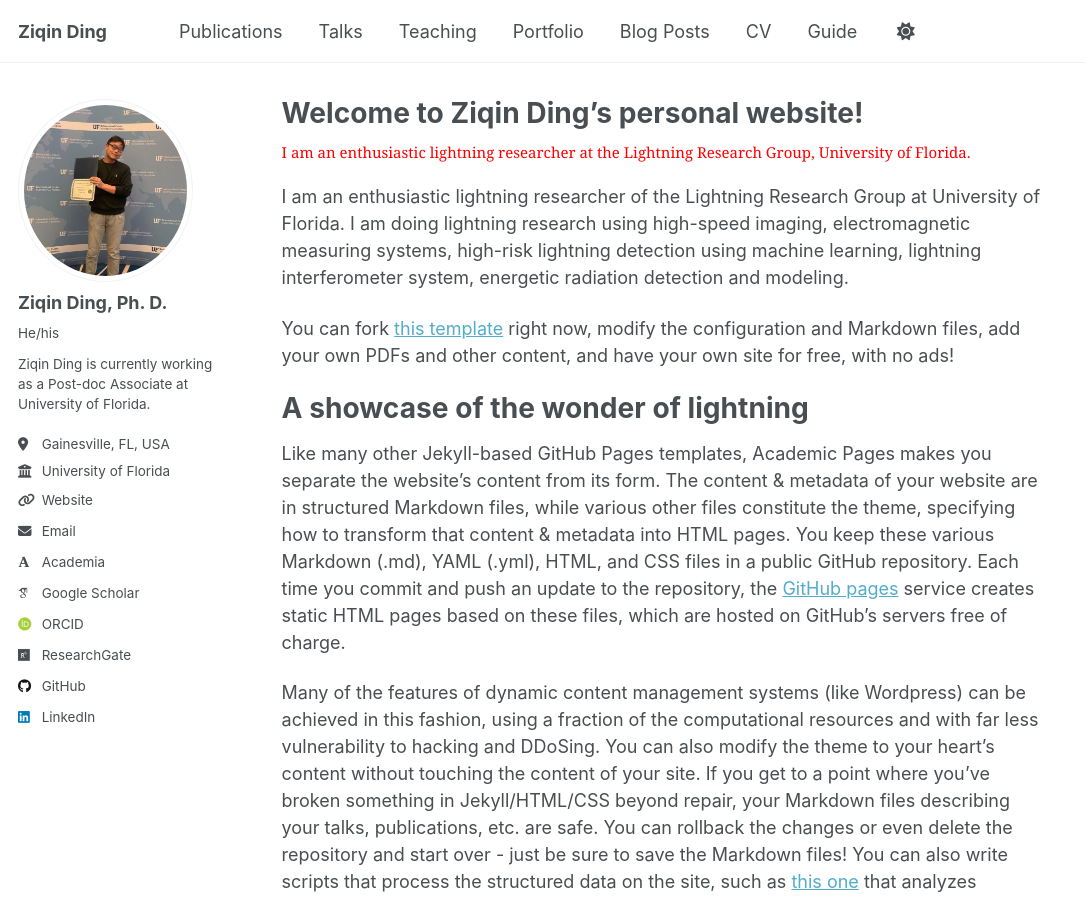
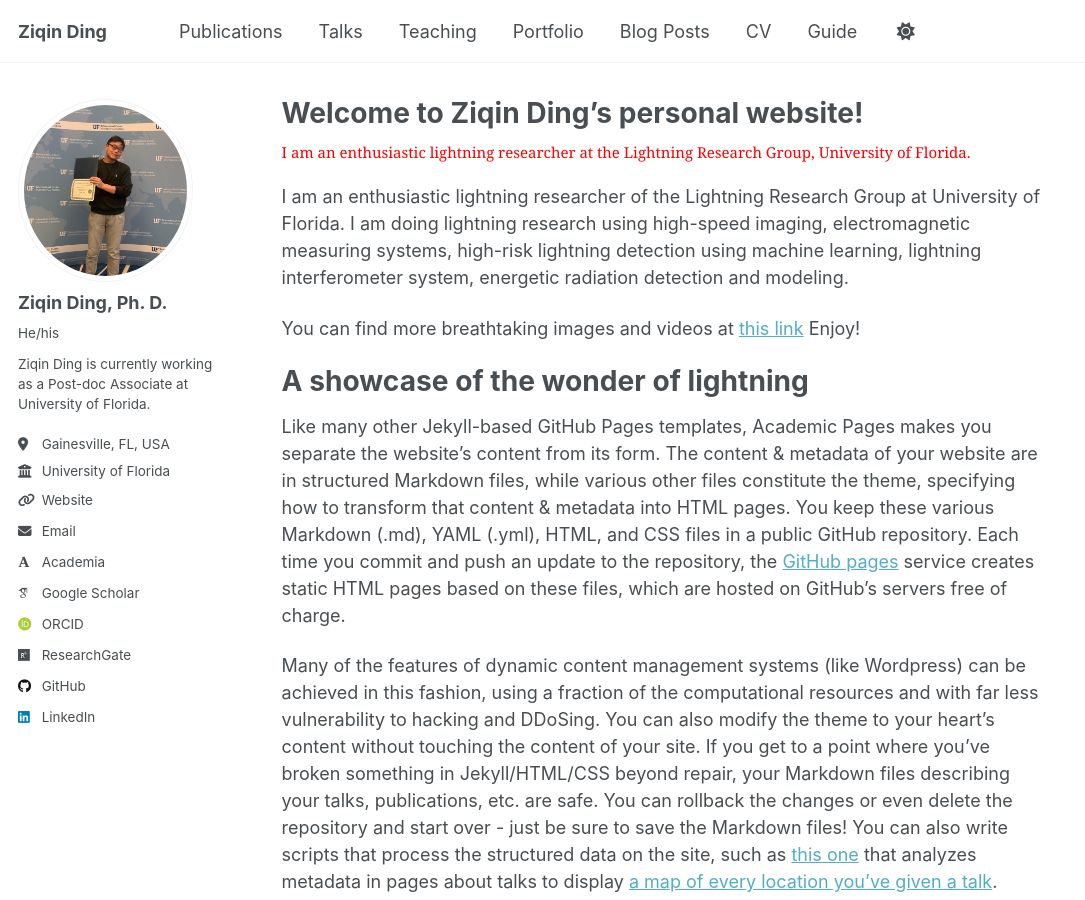
Before and after one commit to Jessethreon/Personal_webpage, a Jekyll site: the page built from _pages/about.md, in a window 1280 px wide and 900 px high. Shown: the whole window, without its empty margins (0-1085 px from the left). Built offline with Jekyll 4.4.1, drawn with Linux system fonts in a browser that asks for light colours; some web fonts are replaced; a script that is not in the unit is left out.

Commit message:
Update about.md

```diff
--- a/_pages/about.md
+++ b/_pages/about.md
@@ -14,7 +14,7 @@ I am an enthusiastic lightning researcher at the Lightning Research Group, Unive
 
 I am an enthusiastic lightning researcher of the Lightning Research Group at University of Florida. I am doing lightning research using high-speed imaging, electromagnetic measuring systems, high-risk lightning detection using machine learning, lightning interferometer system, energetic radiation detection and modeling.
 
- You can fork [this template](https://github.com/academicpages/academicpages.github.io) right now, modify the configuration and Markdown files, add your own PDFs and other content, and have your own site for free, with no ads!
+ You can find more breathtaking images and videos at [this link](https://github.com/academicpages/academicpages.github.io) Enjoy!
 
 A showcase of the wonder of lightning
 ======
```
